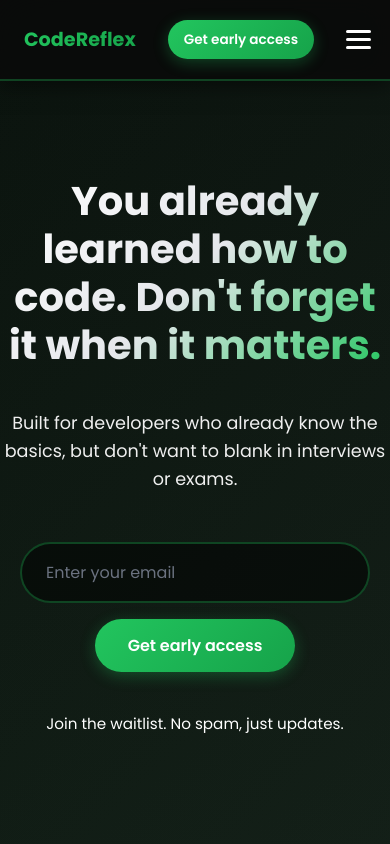
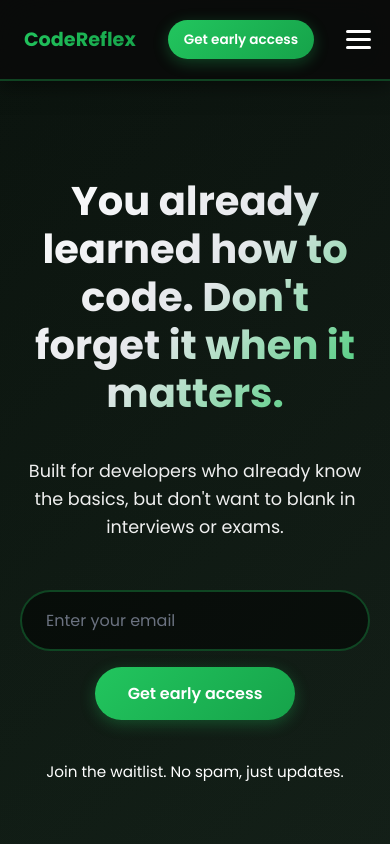
Before and after one commit to abdalla980/CodeReflex-Landing-page, a React (Vite) app: page / in a window 390 px wide. Shown: the top 844 px of the page. Built offline with nearby package versions, Linux system fonts and the light colour scheme.

Commit message:
added mobile padding

```diff
--- a/src/styles/Hero.css
+++ b/src/styles/Hero.css
@@ -36,10 +36,14 @@
 @media (max-width: 768px) {
     .brandText {
         font-size: 2.5rem;
+        padding-left:1rem;
+        padding-right:1rem;
+
     }
-
     .subBrandText {
         font-size: 1.1rem;
+        padding-left:1rem;
+        padding-right:1rem;
     }
 
     .heroSec {
```
Also changed, not shown: src/components/sections/TechStacks.tsx (line endings or trailing spaces), src/components/sections/UseCases.tsx (line endings or trailing spaces), src/styles/TechStacks.css (line endings or trailing spaces).
